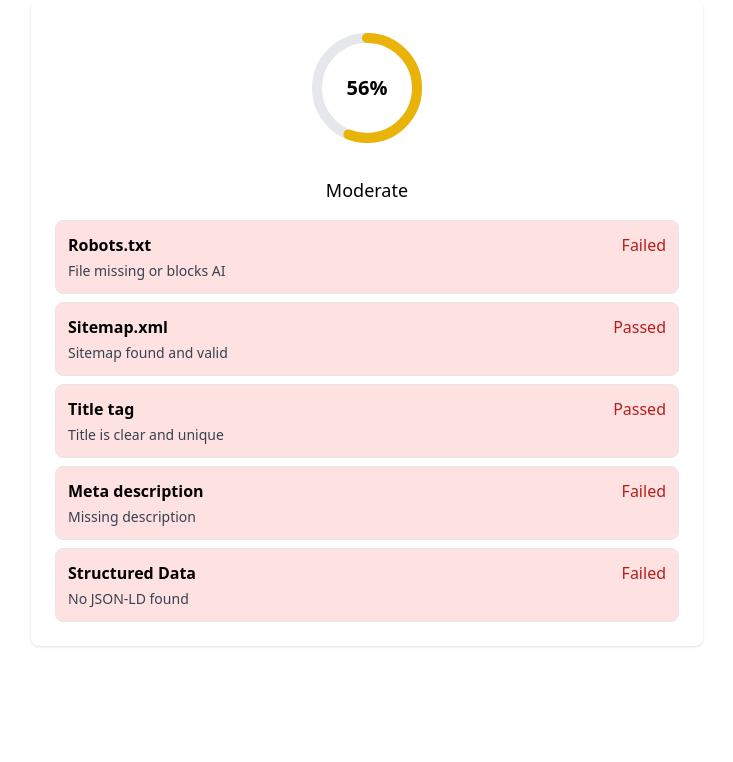
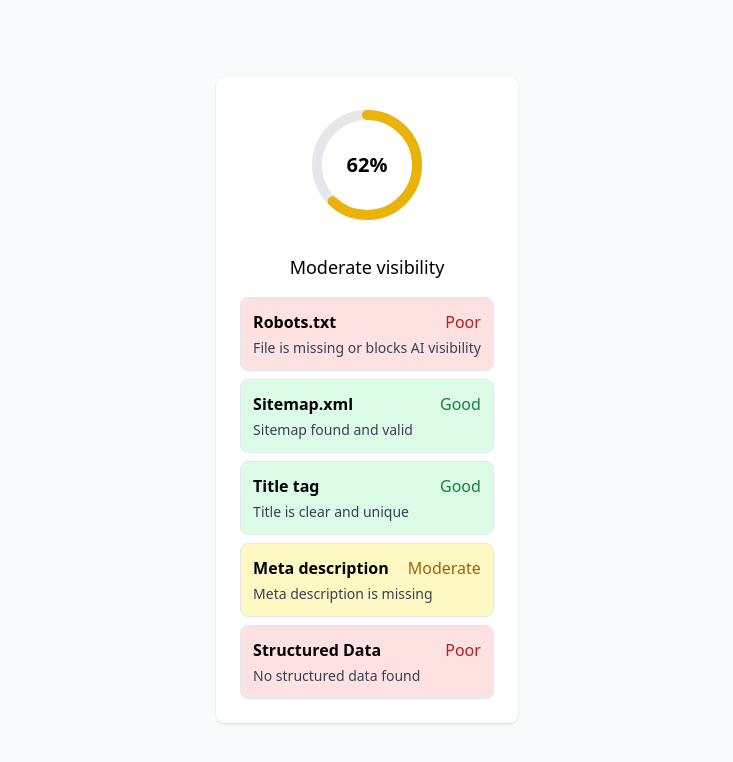
Before and after one commit to dm100usa-oss/aivcheck---main, a Next.js app: page /success in a window 1280 px wide. Shown: the top 762 px of the page, without its empty margins (273-1006 px from the left). Built offline with nearby package versions, Linux system fonts and the light colour scheme.

Commit message:
Update page.tsx

```diff
--- a/app/success/page.tsx
+++ b/app/success/page.tsx
@@ -1,22 +1,46 @@
-// /app/success/page.tsx
+"use client";
+
 import React from "react";
 import ReportLayout from "../../components/ReportLayout";
-import { CheckItem } from "../../types";  // ✅ правильный путь
-
-const testItems: CheckItem[] = [
-  { name: "Robots.txt", status: "Failed", explanation: "File missing or blocks AI" },
-  { name: "Sitemap.xml", status: "Passed", explanation: "Sitemap found and valid" },
-  { name: "Title tag", status: "Passed", explanation: "Title is clear and unique" },
-  { name: "Meta description", status: "Failed", explanation: "Missing description" },
-  { name: "Structured Data", status: "Failed", explanation: "No JSON-LD found" },
-];
+import { CheckItem } from "../../types";
 
 export default function SuccessPage() {
+  // Temporary test data
+  const testItems: CheckItem[] = [
+    {
+      name: "Robots.txt",
+      status: "Poor",
+      explanation: "File is missing or blocks AI visibility",
+    },
+    {
+      name: "Sitemap.xml",
+      status: "Good",
+      explanation: "Sitemap found and valid",
+    },
+    {
+      name: "Title tag",
+      status: "Good",
+      explanation: "Title is clear and unique",
+    },
+    {
+      name: "Meta description",
+      status: "Moderate",
+      explanation: "Meta description is missing",
+    },
+    {
+      name: "Structured Data",
+      status: "Poor",
+      explanation: "No structured data found",
+    },
+  ];
+
   return (
-    <ReportLayout
-      score={56}
-      interpretation="Moderate"
-      items={testItems}
-    />
+    <main className="min-h-screen bg-gray-50 flex items-center justify-center p-6">
+      <ReportLayout
+        score={62}
+        interpretation="Moderate visibility"
+        items={testItems}
+      />
+    </main>
   );
 }
```
